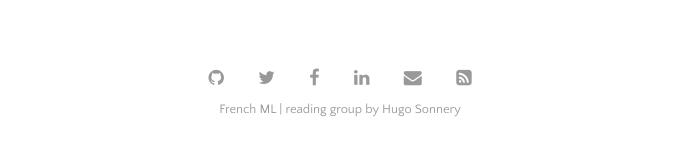
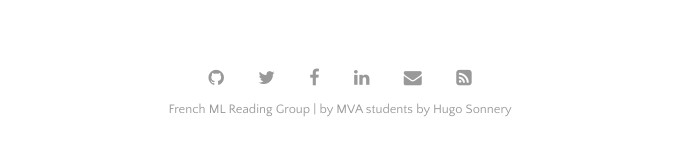
Before and after one commit to excitingtimes/french-ml-reading-group, a Jekyll site: the page built from index.html, in a window 1280 px wide and 900 px high, scrolled down 2243 px. Shown: the part 745-897 px from the top of the window, without its empty margins (300-979 px from the left). Built offline with Jekyll 4.4.1, drawn with Linux system fonts in a browser that asks for light colours; the list of posts is cut into pages by our own code; some of the changed text lies outside the part shown.

Commit message:
Up again

```diff
--- a/_config.yml
+++ b/_config.yml
@@ -20,8 +20,8 @@ permalink:           /:title
 plugins:             [jekyll-paginate, jekyll-sitemap, jekyll-feed, jekyll-seo-tag]
 
 # Customise atom feed settings (this is where Jekyll-Feed gets configuration information)
-title:		           'French ML '
-description:	       "reading group"
+title:		           'French ML Reading Group'
+description:	       "by MVA students"
 author:              'Hugo Sonnery'
 
 # RSS 2.0 can be used instead of Atom by uncommenting following two lines
```
